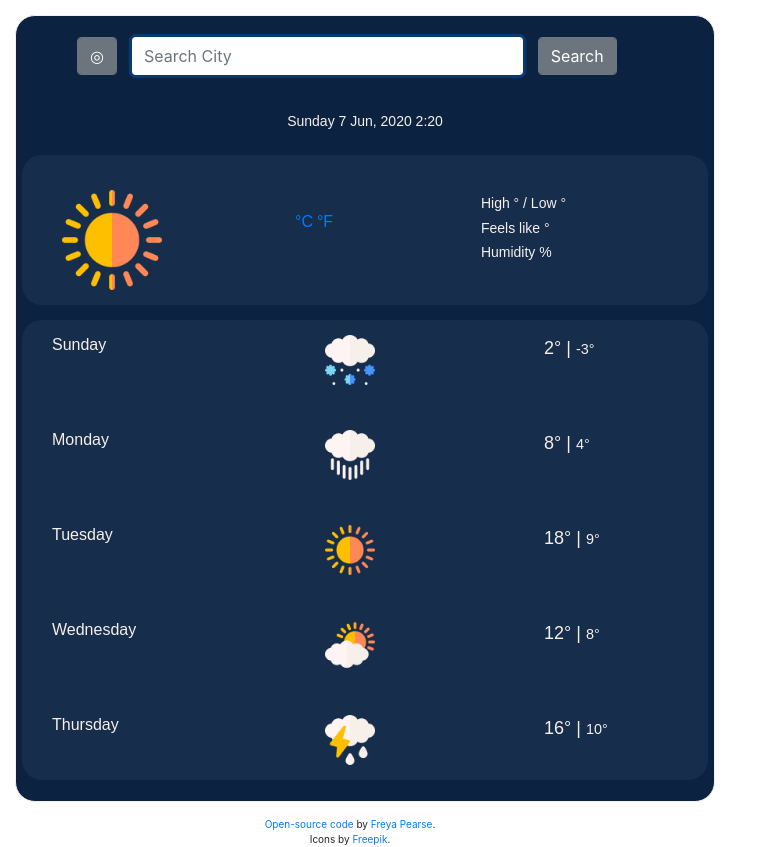
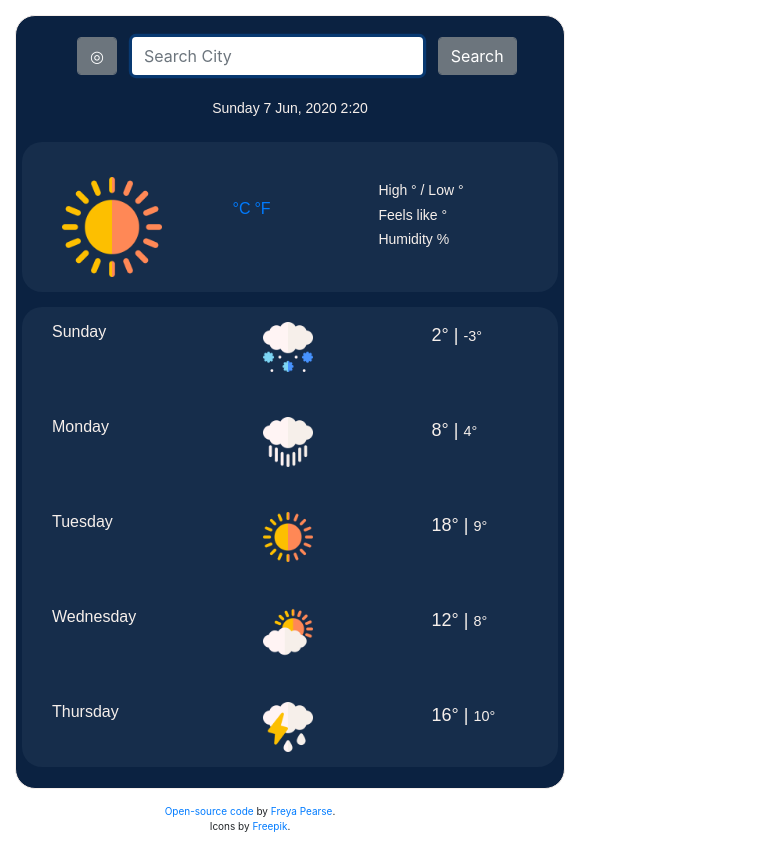
Before and after one commit to FreyaP/SheCodes-weather-app, a website built with Parcel: page index.html in a window 1280 px wide. Shown: the whole page, without its empty margins (0-763 px from the left). Built offline with nearby package versions, Linux system fonts and the light colour scheme; no server answers.

Commit message:
updated css of footer and container

```diff
--- a/src/styles.css
+++ b/src/styles.css
@@ -24,6 +24,7 @@ h1 {
   font-size: 55px;
   text-align: center;
   padding-top: 10px;
+  margin-bottom: 0;
 }
 h2,
 h3 {
@@ -32,7 +33,7 @@ h3 {
 
 h4 {
   font-size: 12px;
-  padding-top: 5px;
+
   text-align: center;
 }
 p {
@@ -45,7 +46,7 @@ p {
   margin: 15px;
   padding: 6px;
   width: 100%;
-  max-width: 700px;
+  max-width: 550px;
   border: solid #f6efeb 1px;
   border-radius: 20px;
 }
@@ -73,7 +74,7 @@ p {
 }
 .weatherDetails {
   margin-top: 25px;
-  padding-left: 50px;
+  padding-left: 35px;
 }
 
 /*
@@ -114,7 +115,7 @@ p {
 .footer {
   font-size: 10px;
   text-align: center;
-  max-width: 700px;
+  max-width: 500px;
 }
 #today {
   font-size: 14px;
```
